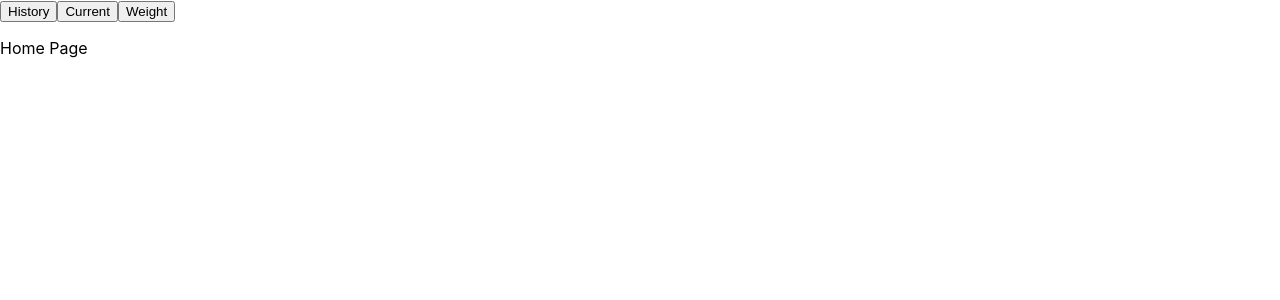
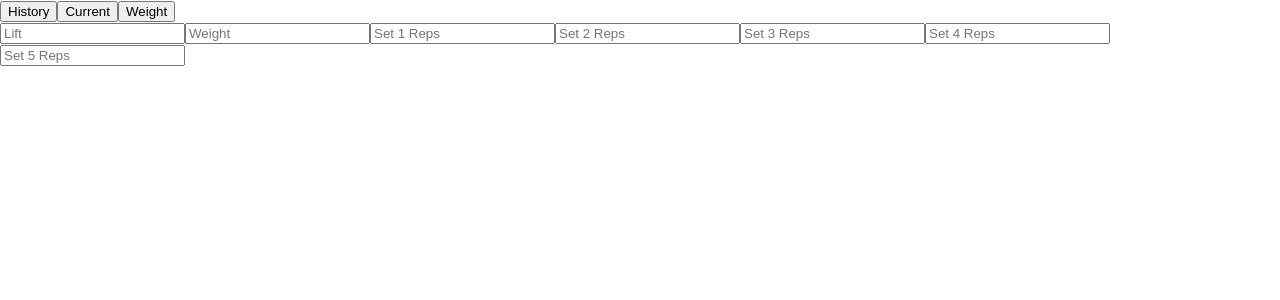
Before and after one commit to matt-pickle/workout-tracker, a React (Create React App) app: page / in a window 1280 px wide. Shown: the top 300 px of the page. Built offline with nearby package versions, Linux system fonts and the light colour scheme.

Commit message:
Set up basic structure of Home page

```diff
--- a/src/Components/Home.js
+++ b/src/Components/Home.js
@@ -1,8 +1,11 @@
 import React from "react";
+import Lift from "./Lift";
 
 function Home() {
   return (
-    <p>Home Page</p>
+    <div>
+      <Lift />
+    </div>
   )
 }
 
--- /dev/null
+++ b/src/Components/InputBox.js
@@ -0,0 +1,27 @@
+import React, {useState, useEffect} from "react";
+
+function InputBox(props) {
+  const [input, setInput] = useState("");
+  const [data, setData] = useState({});
+
+  function handleChange(event) {
+    setInput(event.target.value);
+  }
+
+  useEffect(() => {
+    setData({
+      [props.name]: input
+    })
+  }, [input]);
+
+  return (
+    <input type="text"
+           placeholder={props.name}
+           value={input}
+           onChange={handleChange}
+    />
+  )
+}
+
+
+export default InputBox;
--- /dev/null
+++ b/src/Components/Lift.js
@@ -0,0 +1,18 @@
+import React from "react";
+import InputBox from "./InputBox";
+
+function Lift() {
+  return (
+    <div>
+      <InputBox name="Lift" />
+      <InputBox name="Weight" />
+      <InputBox name="Set 1 Reps" />
+      <InputBox name="Set 2 Reps" />
+      <InputBox name="Set 3 Reps" />
+      <InputBox name="Set 4 Reps" />
+      <InputBox name="Set 5 Reps" />
+    </div>
+  )
+}
+
+export default Lift;
```
